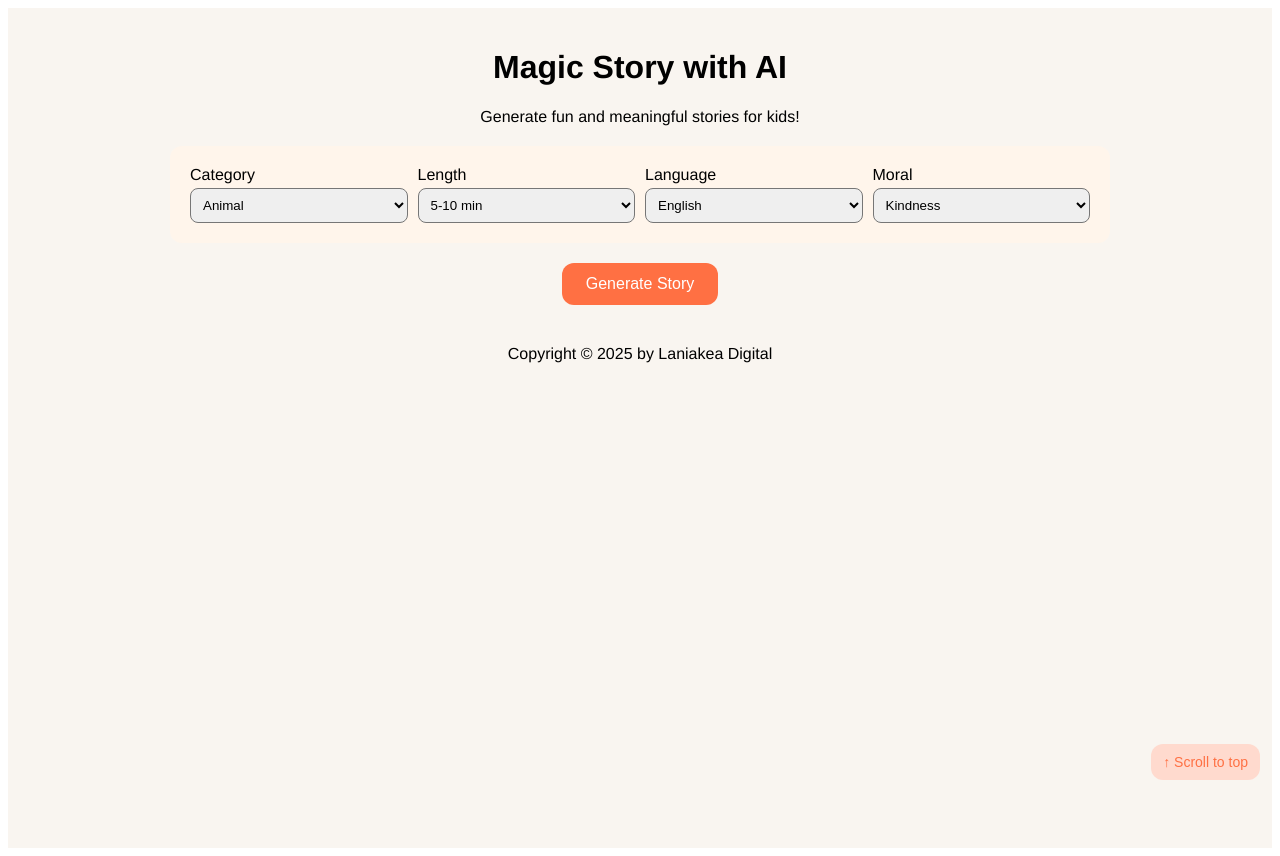
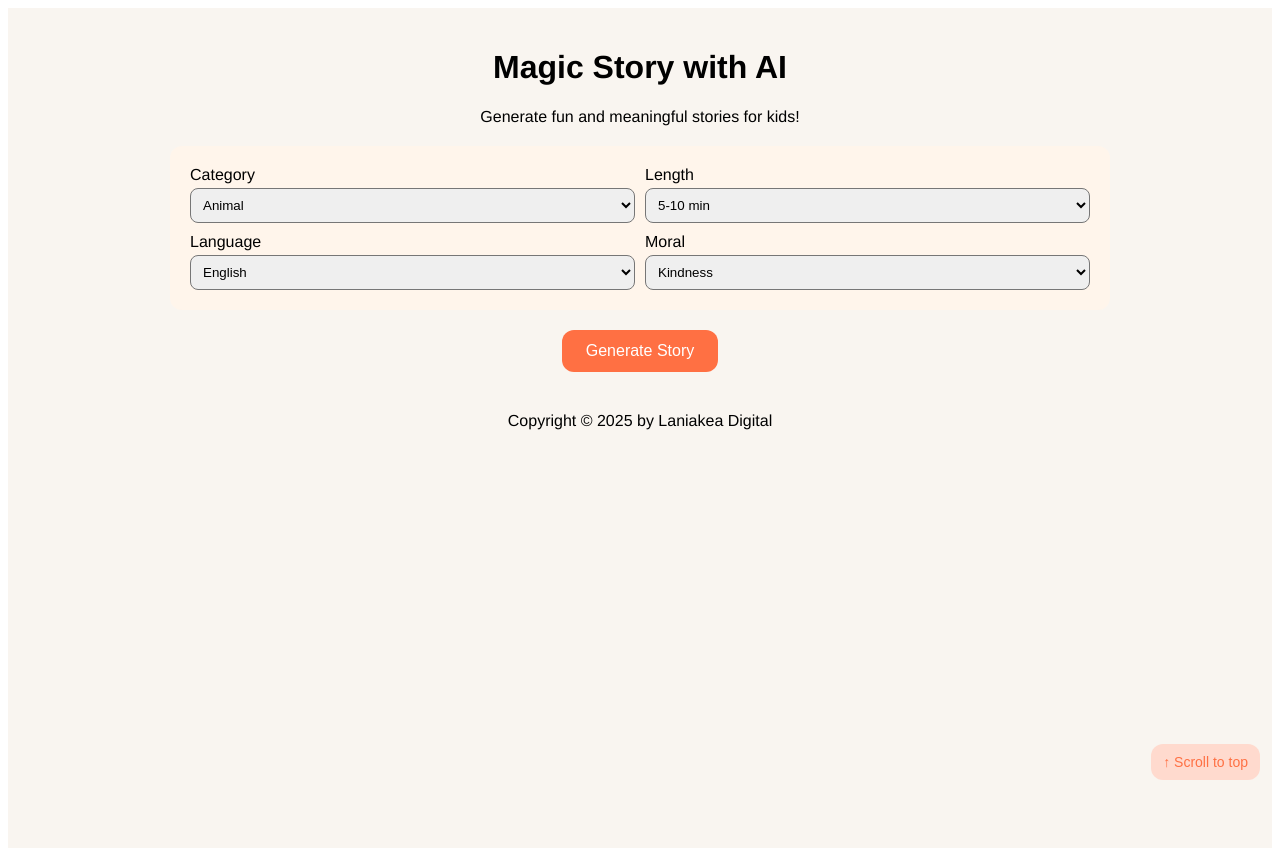
Before and after one commit to amysxe/magicstory-ai, a Next.js app: page / in a window 1280 px wide. Built offline with nearby package versions, Linux system fonts and the light colour scheme.

Commit message:
Update index.js

```diff
--- a/pages/index.js
+++ b/pages/index.js
@@ -52,7 +52,7 @@ export default function Home() {
           maxWidth: "900px",
           margin: "20px auto",
           display: "grid",
-          gridTemplateColumns: "repeat(auto-fit, minmax(200px, 1fr))",
+          gridTemplateColumns: "1fr 1fr", // 2 fields per row
           gap: "10px"
         }}>
           <div>
@@ -73,6 +73,7 @@ export default function Home() {
               <option>&gt;15 min</option>
             </select>
           </div>
+
           <div>
             <label>Language</label>
             <select value={language} onChange={e => setLanguage(e.target.value)} style={{ width: "100%", padding: "8px", marginTop: "4px", borderRadius: "8px" }}>
```
